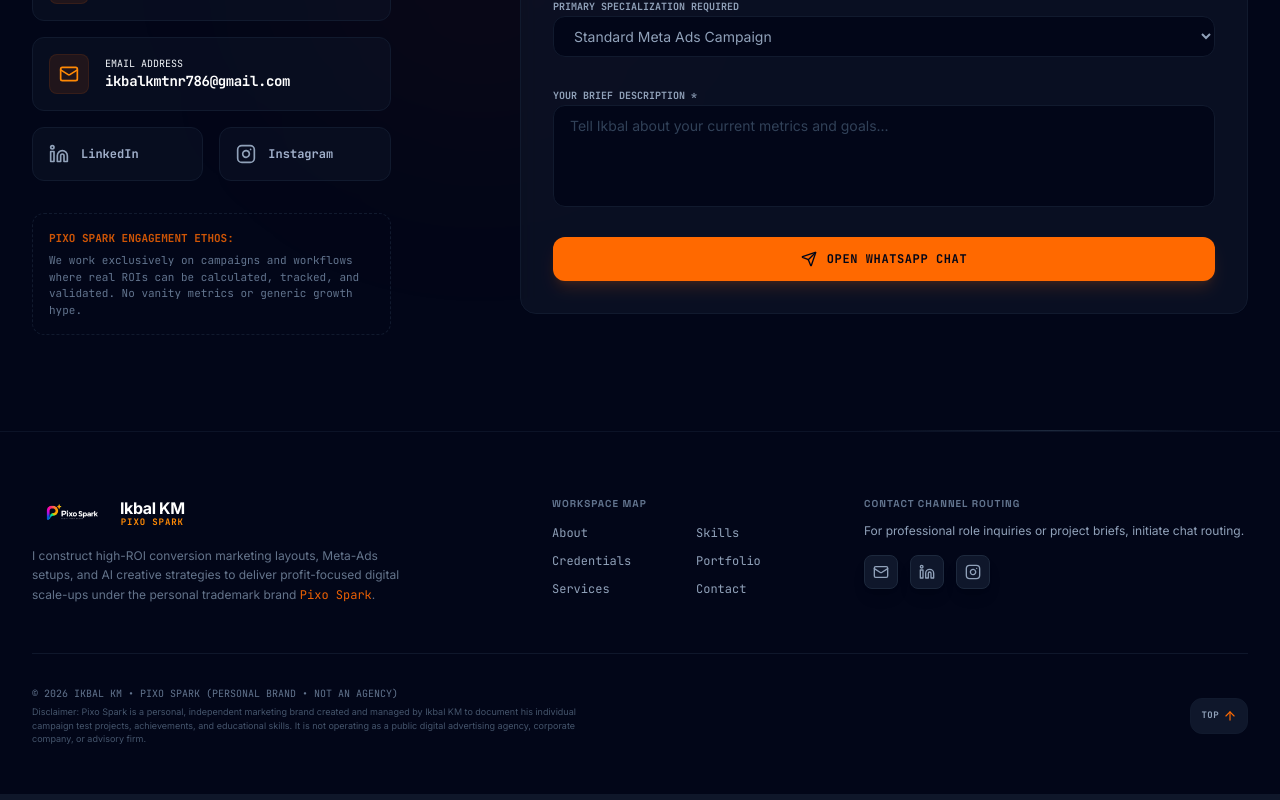
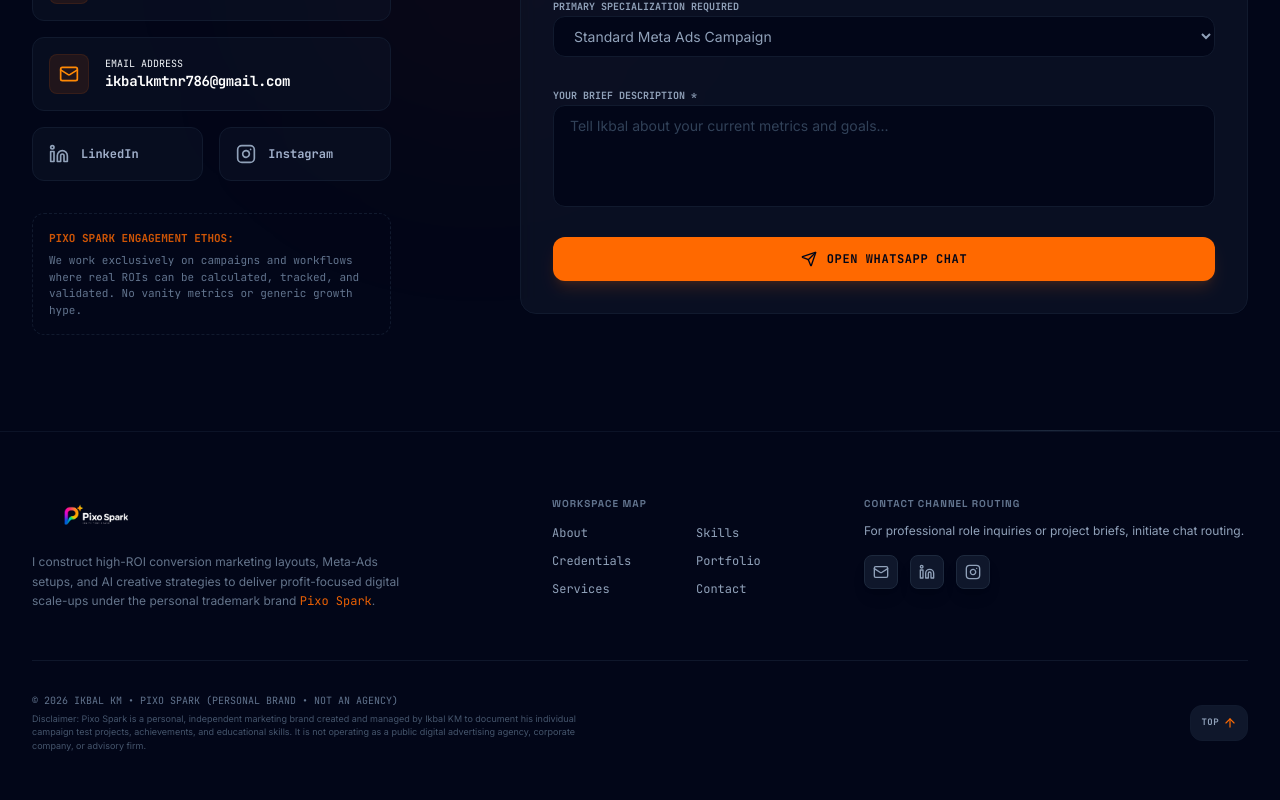
Before and after one commit to ikbalkmtnr786-glitch/ikbal-km-portfolio, a React (Vite) app: page / in a window 1280 px wide. Shown: the part 7322-8122 px from the top of the page. Built offline with nearby package versions, Linux system fonts and the light colour scheme.

Commit message:
Fix footer - logo only no text

```diff
--- a/src/components/Footer.tsx
+++ b/src/components/Footer.tsx
@@ -50,16 +50,8 @@
               onClick={handleScrollToTop}
               className="flex items-center gap-2 group cursor-pointer focus:outline-none"
             >
-             <div className="h-8 w-20 flex items-center justify-center">
+             <div className="h-10 w-32 flex items-center justify-center">
                 <img src="/pixo-logo.png" alt="Pixo Spark Logo" className="w-full h-full object-contain" />
-              </div>
-              <div>
-                <span className="text-white font-sans font-bold text-base tracking-tight block">
-                  {personalInfo.name}
-                </span>
-                <span className="text-[9px] font-mono text-orange-400 tracking-widest uppercase block -mt-1 font-semibold">
-                  Pixo Spark
-                </span>
               </div>
             </button>
 
```
